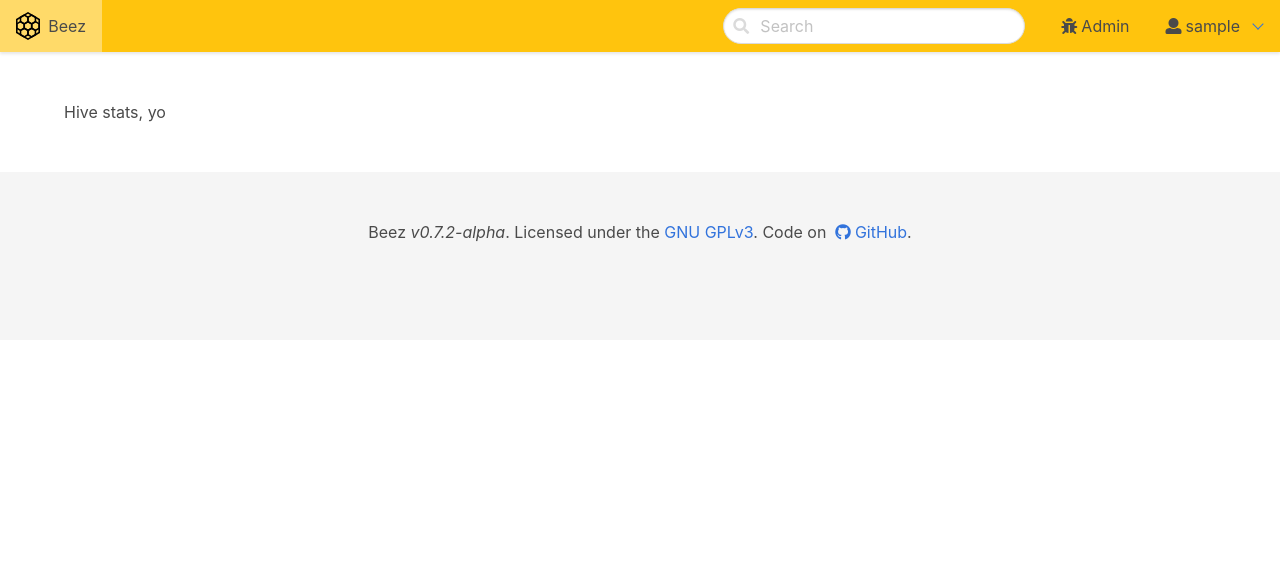
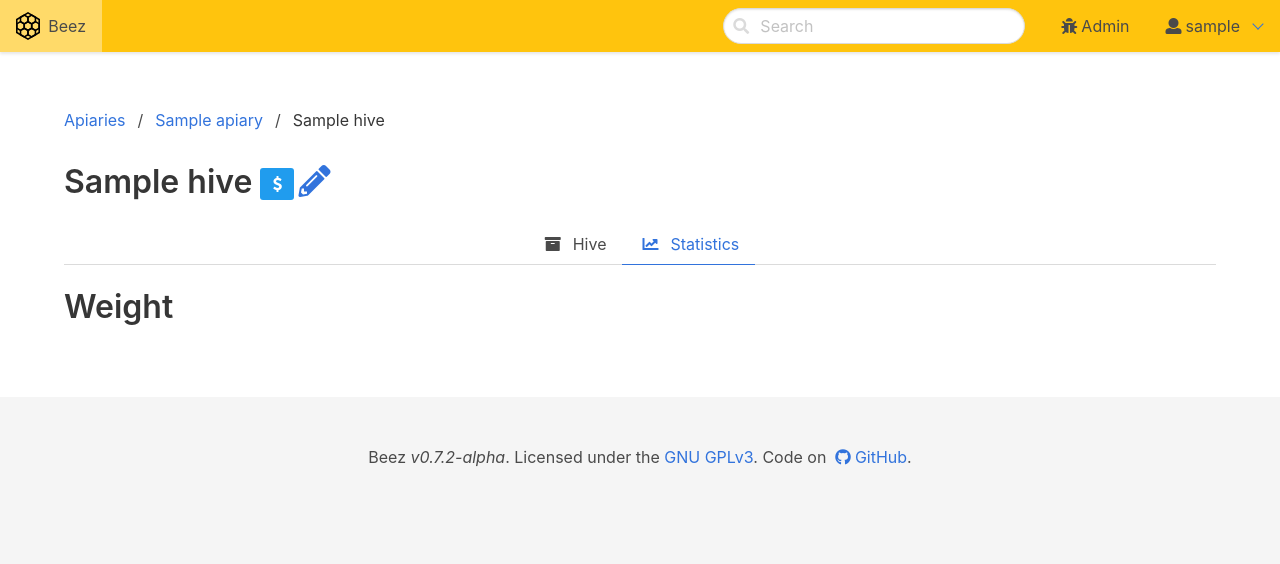
Before and after one commit to Retzudo/beez, a Django app: page /dashboard/statistics/hive/1 in a window 1280 px wide. Shown: the top 564 px of the page. Run offline with Django 3.2, Linux system fonts and the light colour scheme; a user stored in the database is signed in; tables that the repository leaves empty hold one stand-in row (values such as "Sample post"); data that the repository does not hold is empty; parts of the project's set-up code (start-up, migrations or seed data) failed here and were passed over; some libraries are stand-ins or nearby versions.

Commit message:
Link to hive stats

```diff
--- a/beez/frontend/templates/frontend/hive/detail.html
+++ b/beez/frontend/templates/frontend/hive/detail.html
@@ -66,7 +66,7 @@
                         </a>
                     </li>
                     <li>
-                        <a href="#">
+                        <a href="{% url 'frontend:statistics-hive' pk=hive.pk %}">
                             <span class="icon"><i class="fa fa-chart-line"></i></span>
                             <span>Statistics</span>
                         </a>
--- a/beez/frontend/templates/frontend/statistics/hive.html
+++ b/beez/frontend/templates/frontend/statistics/hive.html
@@ -9,7 +9,40 @@
 {% block body %}
     <section class="section">
         <div class="container">
-            Hive stats, yo
+            <nav class="breadcrumb" aria-label="breadcrumbs">
+                <ul>
+                    <li><a href="{% url 'frontend:apiary-list' %}">Apiaries</a></li>
+                    <li><a href="{% url 'frontend:apiary-detail' pk=hive.apiary.pk %}">{{ hive.apiary.name }}</a></li>
+                    <li class="is-active"><a href="{% url 'frontend:hive-detail' pk=hive.pk %}">{{ hive.name }}</a></li>
+                </ul>
+            </nav>
+
+            <h1 class="title">
+                <span>{{ hive.name }} {% if hive.makes_honey %} <span class="tag is-info is-medium"><i class="fa fa-dollar-sign"></i></span>{% endif %}</span>
+                <a href="{% url 'frontend:hive-edit' pk=hive.pk %}">
+                    <span class="icon"><i class="fa fa-pencil-alt"></i></span>
+                </a>
+            </h1>
+
+            <div class="tabs is-centered">
+                <ul>
+                    <li>
+                        <a href="{% url 'frontend:hive-detail' pk=hive.pk %}">
+                            <span class="icon"><i class="fa fa-archive"></i></span>
+                            <span>Hive</span>
+                        </a>
+                    </li>
+                    <li class="is-active">
+                        <a href="{% url 'frontend:statistics-hive' pk=hive.pk %}">
+                            <span class="icon"><i class="fa fa-chart-line"></i></span>
+                            <span>Statistics</span>
+                        </a>
+                    </li>
+                </ul>
+            </div>
+
+            <h1 class="title">Weight</h1>
+
             <div id="weight-chart"></div>
         </div>
     </section>
```
